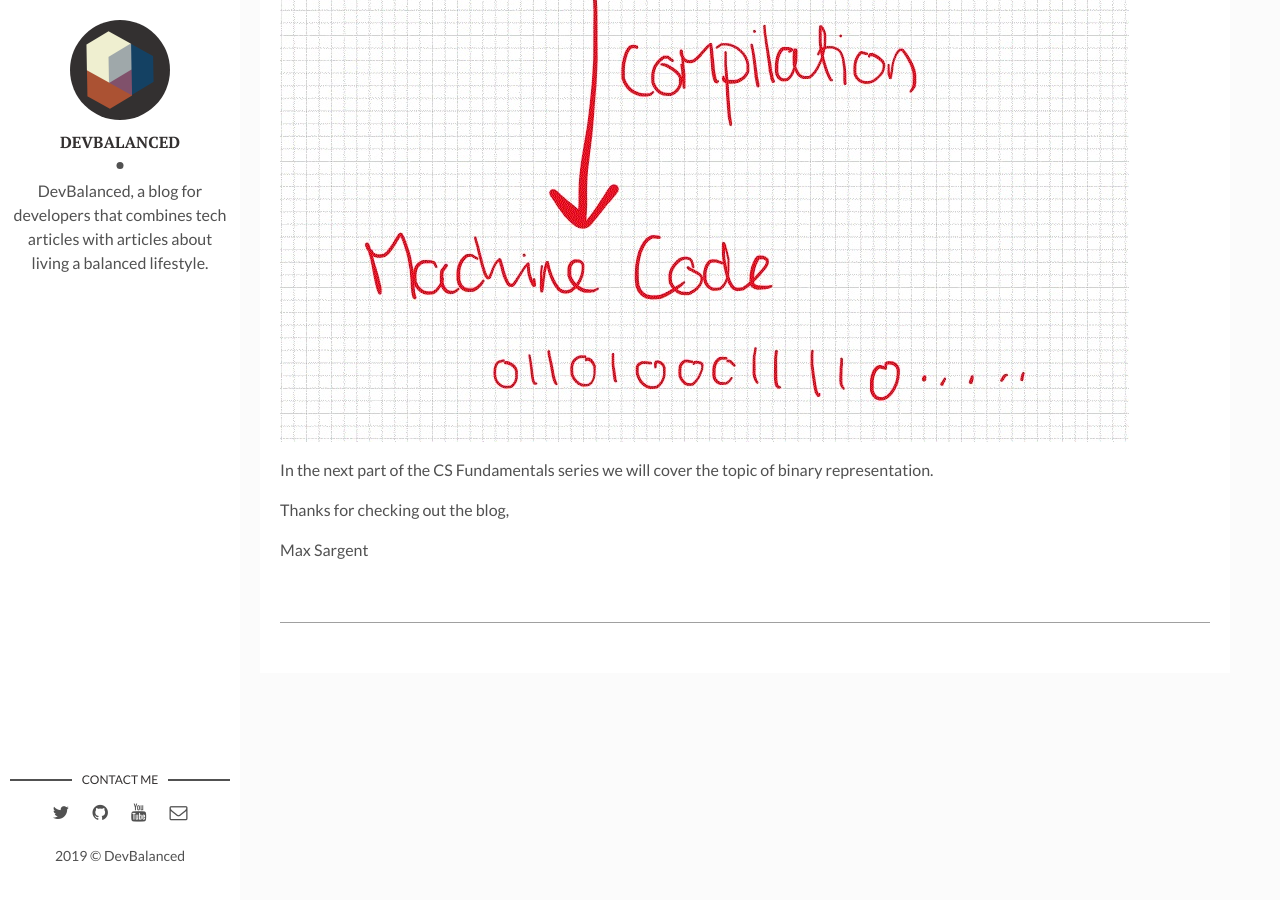
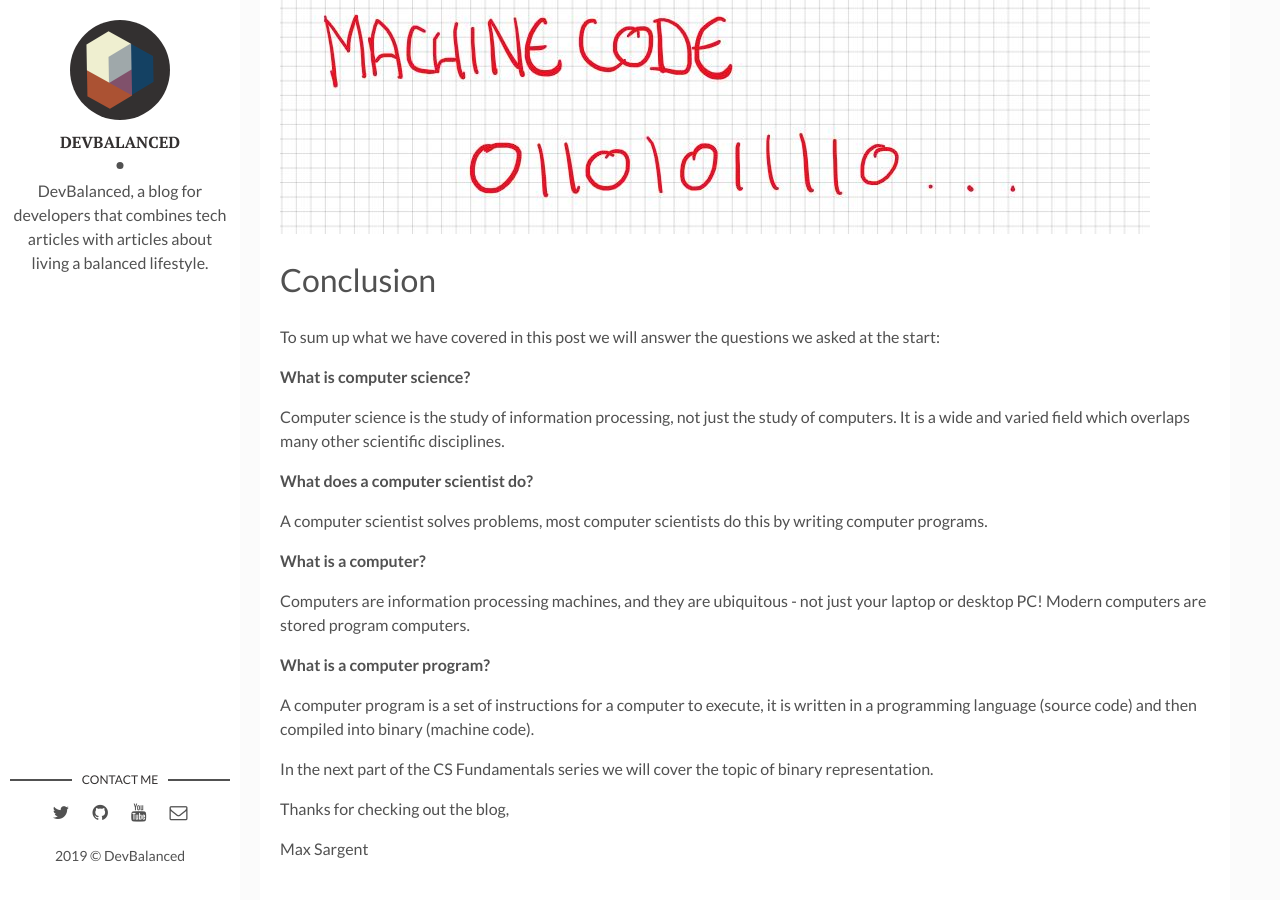
Before and after one commit to DevBalanced/DevBalanced.github.io, a Jekyll site: the page built from _posts/2019-08-31-computer-science-fundamentals-introduction-to-computer-science.markdown, in a window 1280 px wide and 900 px high, scrolled down 4787 px. Built offline with Jekyll 4.4.1, drawn with Linux system fonts in a browser that asks for light colours; comment, search, counter and statistics services are not loaded.

Commit message:
CONTENT: Add conclusion.

```diff
--- a/_posts/2019-08-31-computer-science-fundamentals-introduction-to-computer-science.markdown
+++ b/_posts/2019-08-31-computer-science-fundamentals-introduction-to-computer-science.markdown
@@ -90,6 +90,27 @@ The key idea to understand about computer programs and programming languages is
 
 ![Compilation](/assets/img/cs-fundamentals/introduction-to-computer-science/compilation.jpg)
 
+# Conclusion
+
+To sum up what we have covered in this post we will answer the questions we asked at the start:
+
+**What is computer science?**
+
+Computer science is the study of information processing, not just the study of computers. It is a wide and varied field which overlaps many other scientific disciplines.
+
+**What does a computer scientist do?**
+
+A computer scientist solves problems, most computer scientists do this by writing computer programs.
+
+**What is a computer?**
+
+Computers are information processing machines, and they are ubiquitous - not just your laptop or desktop PC! Modern computers are stored program computers.
+
+**What is a computer program?**
+
+A computer program is a set of instructions for a computer to execute, it is written in a programming language (source code) and then compiled into binary (machine code).
+
+
 In the next part of the CS Fundamentals series we will cover the topic of binary representation.
 
 Thanks for checking out the blog,
```
Also changed, not shown: assets/img/cs-fundamentals/introduction-to-computer-science/compilation.GIF (deleted), assets/img/cs-fundamentals/introduction-to-computer-science/compilation.jpg, assets/img/cs-fundamentals/introduction-to-computer-science/postimage.GIF (deleted), assets/img/cs-fundamentals/introduction-to-computer-science/postimage.jpg, assets/img/cs-fundamentals/introduction-to-computer-science/storedprogramcomputer.GIF (deleted), assets/img/cs-fundamentals/introduction-to-computer-science/storedprogramcomputer.jpg, assets/img/cs-fundamentals/introduction-to-computer-science/sub-fields.GIF (deleted), assets/img/cs-fundamentals/introduction-to-computer-science/sub-fields.jpg.
